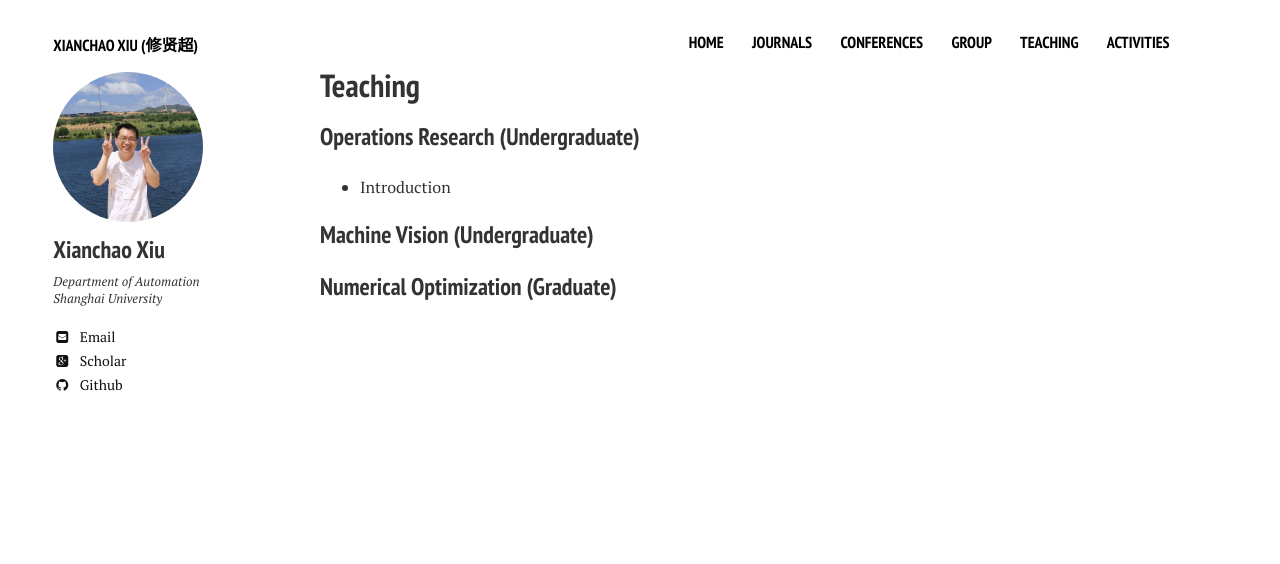
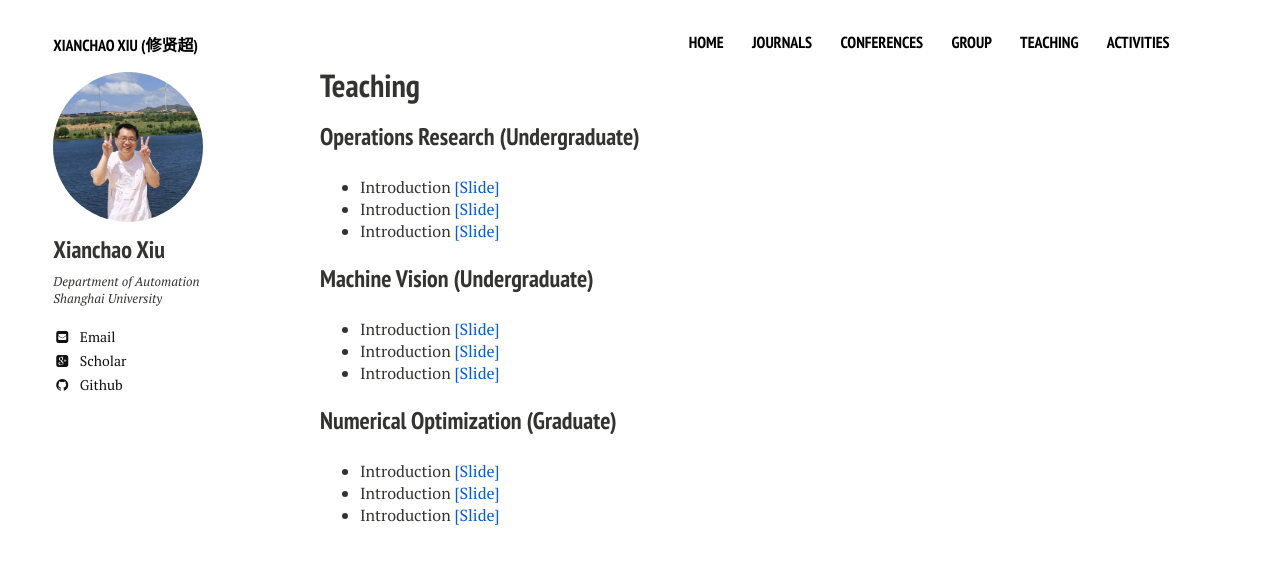
Before and after one commit to xianchaoxiu/xianchaoxiu.github.io, a Jekyll site: the page built from teaching/index.md, in a window 1280 px wide. Shown: the top 564 px of the page. Built offline with Jekyll 4.4.1, drawn with Linux system fonts in a browser that asks for light colours; nearby versions of some CDN libraries.

Commit message:
Update index.md

```diff
--- a/teaching/index.md
+++ b/teaching/index.md
@@ -10,11 +10,18 @@ share: false
 
 
 ### Operations Research (Undergraduate)
-* Introduction
+* Introduction  <a href="../group/2024-Yu.pdf" class="textlink" target="_blank">[Slide]</a>
+* Introduction  <a href="../group/2024-Yu.pdf" class="textlink" target="_blank">[Slide]</a>
+* Introduction  <a href="../group/2024-Yu.pdf" class="textlink" target="_blank">[Slide]</a>
 
 
 ### Machine Vision (Undergraduate)
-
+* Introduction  <a href="../group/2024-Yu.pdf" class="textlink" target="_blank">[Slide]</a>
+* Introduction  <a href="../group/2024-Yu.pdf" class="textlink" target="_blank">[Slide]</a>
+* Introduction  <a href="../group/2024-Yu.pdf" class="textlink" target="_blank">[Slide]</a>
 
 
 ### Numerical Optimization (Graduate)
+* Introduction  <a href="../group/2024-Yu.pdf" class="textlink" target="_blank">[Slide]</a>
+* Introduction  <a href="../group/2024-Yu.pdf" class="textlink" target="_blank">[Slide]</a>
+* Introduction  <a href="../group/2024-Yu.pdf" class="textlink" target="_blank">[Slide]</a>
```
